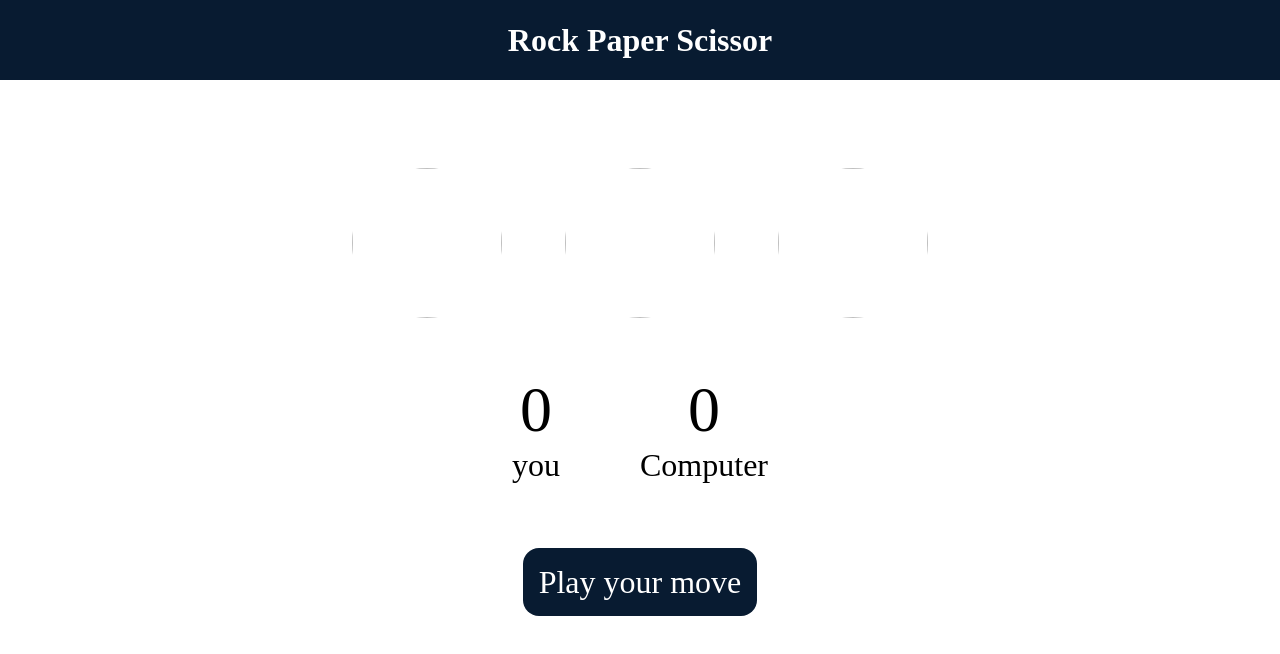
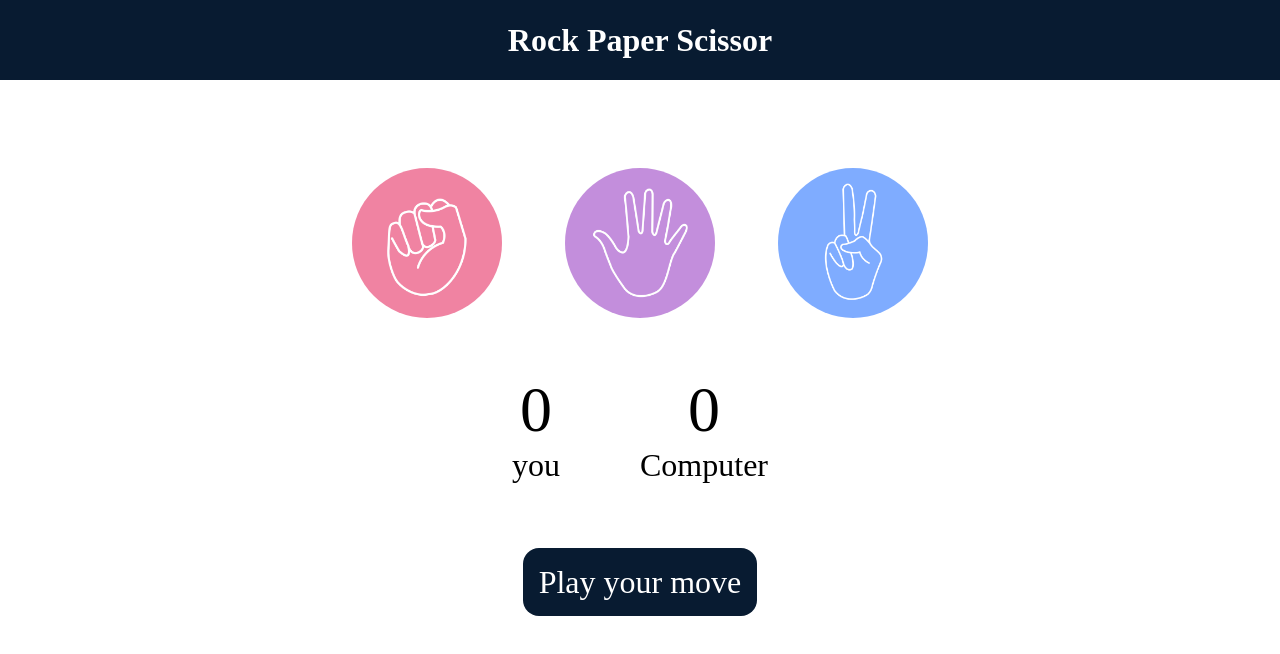
Before and after one commit to Adarsh-120/Rock-Paper-Scissor-Game, a plain HTML site: page index.html in a window 1280 px wide. Drawn offline with Linux system fonts and the light colour scheme.

Commit message:
Update index.html
Change the ./image/paper.png   to ./paper.png and same with others two

```diff
--- a/index.html
+++ b/index.html
@@ -10,13 +10,13 @@
     <h1>Rock Paper Scissor</h1>
     <div class="choices">
       <div class="choice" id="rock">
-        <img src="./image/rock.png" />
+        <img src="./rock.png" />
       </div>
       <div class="choice" id="paper">
-        <img src="./image/paper.png" />
+        <img src="./paper.png" />
       </div>
       <div class="choice" id="scissor">
-        <img src="./image/scissors.png" />
+        <img src="./scissors.png" />
       </div>
     </div>
     <div class="Score-Board">
```
